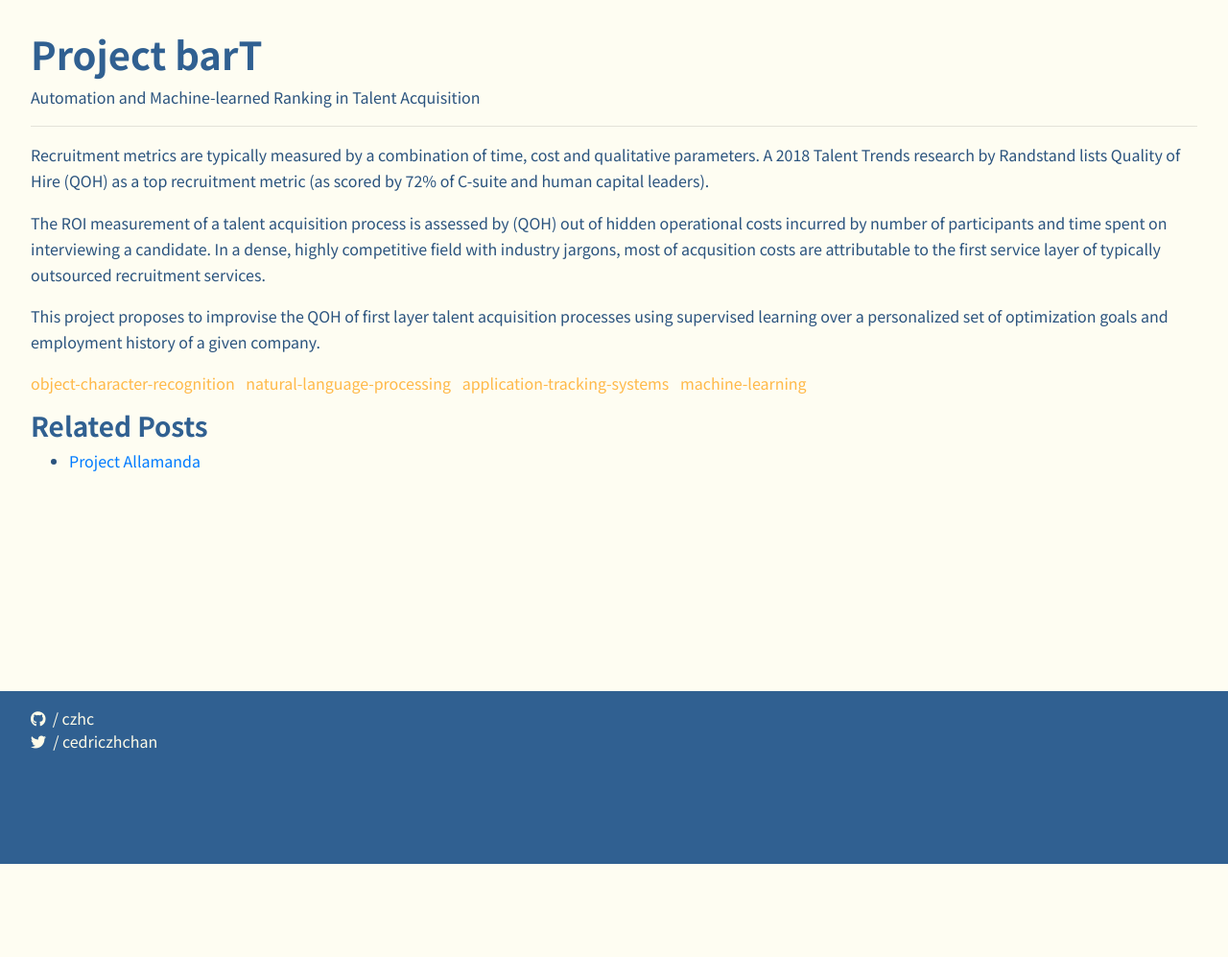
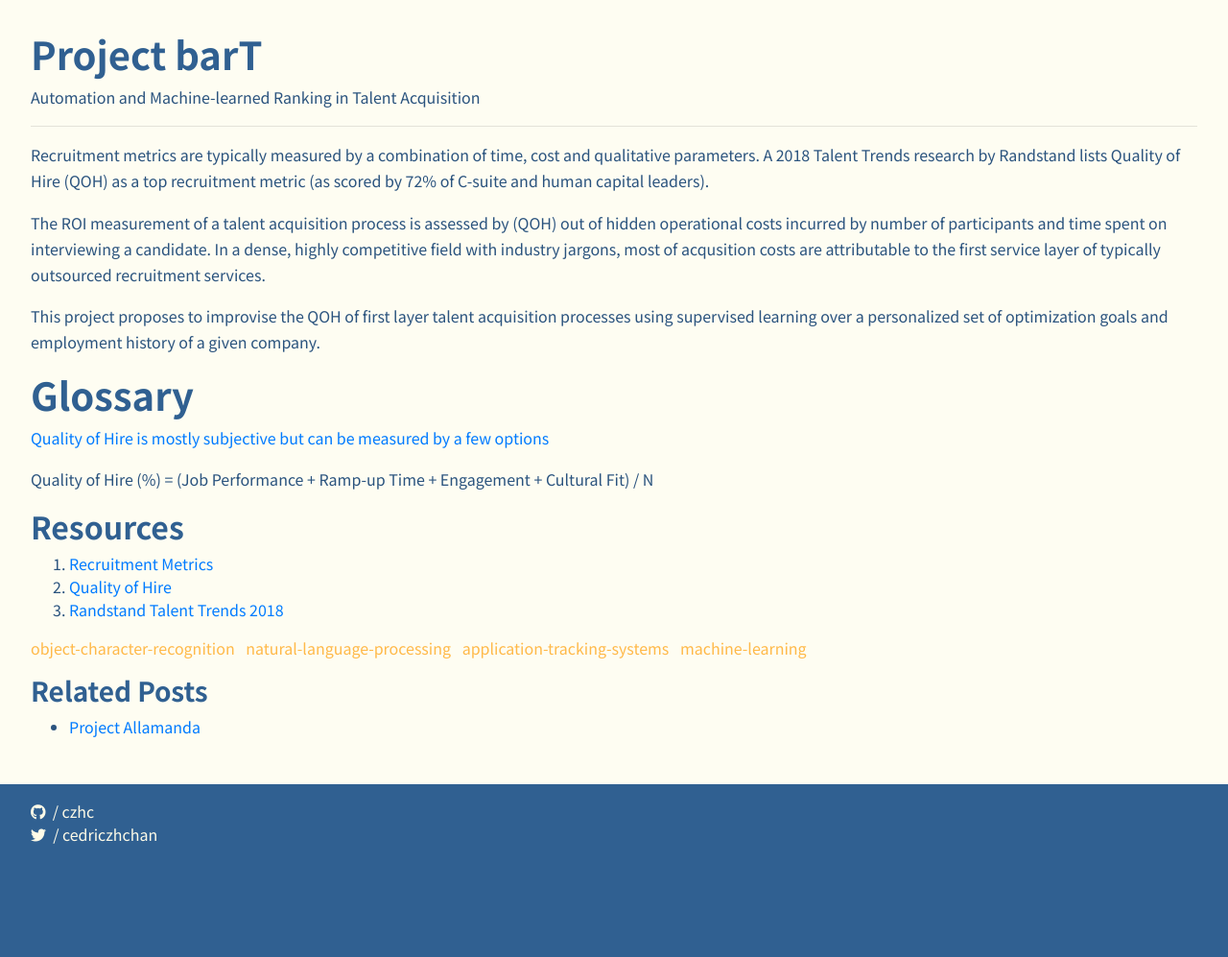
Before and after one commit to czhc/czhc.github.io, a Jekyll site: the page built from _posts/projects/2019-01-25-bart.md, in a window 1280 px wide. Shown: the whole page at 96% size. Built offline with Jekyll 4.4.1, drawn with Linux system fonts in a browser that asks for light colours; nearby versions of some CDN libraries; before the commit the page ends 900 px from its top, so only the background shows below that.

Commit message:
Stash BT

```diff
--- a/_posts/projects/2019-01-25-bart.md
+++ b/_posts/projects/2019-01-25-bart.md
@@ -18,3 +18,15 @@ Recruitment metrics are typically measured by a combination of time, cost and qu
 The ROI measurement of a talent acquisition process is assessed by (QOH) out of hidden operational costs incurred by number of participants and time spent on interviewing a candidate. In a dense, highly competitive field with industry jargons, most of acqusition costs are attributable to the first service layer of typically outsourced recruitment services.
 
 This project proposes to improvise the QOH of first layer talent acquisition processes using supervised learning over a personalized set of optimization goals and employment history of a given company.
+
+# Glossary
+
+[Quality of Hire is mostly subjective but can be measured by a few options](https://www.jibe.com/ddr/quality-of-hire-everything-you-need-to-know-about-the-metric/)
+
+Quality of Hire (%) = (Job Performance + Ramp-up Time + Engagement + Cultural Fit) / N
+
+## Resources
+
+1. [Recruitment Metrics](https://www.jibe.com/ddr/recruitment-metrics-formulas/)
+1. [Quality of Hire](https://www.jibe.com/ddr/quality-of-hire-everything-you-need-to-know-about-the-metric/)
+1. [Randstand Talent Trends 2018](https://www.randstadsourceright.com/talent-trends/)
```
